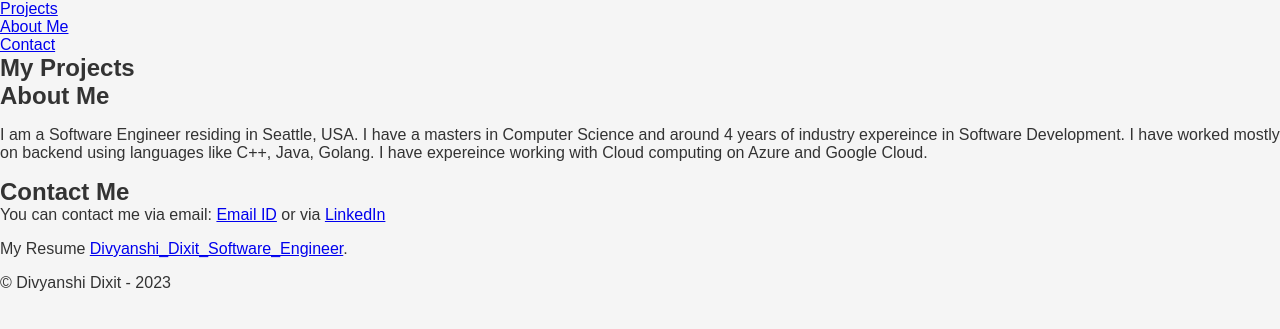
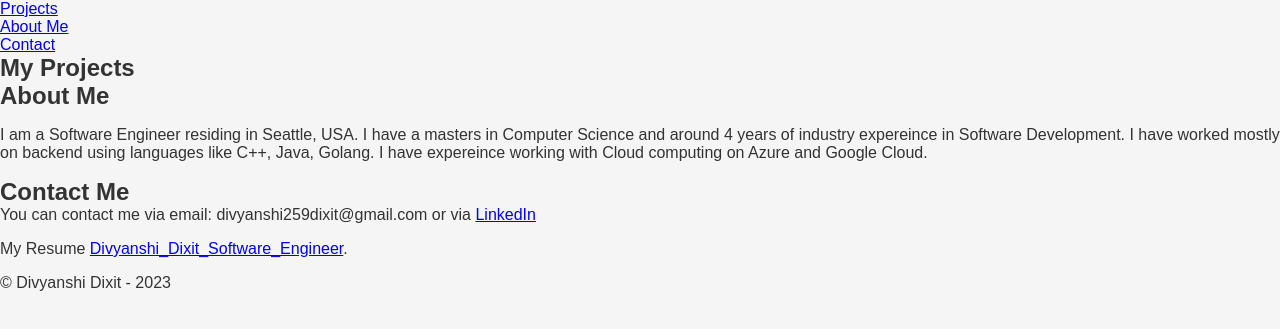
Before and after one commit to divi-259/divi-259.github.io, a plain HTML site: page index.html in a window 1280 px wide. Shown: the part 69-398 px from the top of the page. Drawn offline with Linux system fonts and the light colour scheme.

Commit message:
updating email id in html file

```diff
--- a/index.html
+++ b/index.html
@@ -3,7 +3,7 @@
 <head>
     <meta charset="UTF-8">
     <meta name="viewport" content="width=device-width, initial-scale=1.0">
-    <title>Your Portfolio</title>
+    <title>Divyanshi Dixit Portfolio</title>
     <link rel="stylesheet" href="styles.css">
 </head>
 <body>
@@ -37,7 +37,7 @@
 
     <section id="contact">
         <h2>Contact Me</h2>
-        You can contact me via email: <a href="divyanshi259dixit@gmail.com"> Email ID</a>
+        You can contact me via email: divyanshi259dixit@gmail.com
         or via <a href="https://www.linkedin.com/in/divyanshi-dixit-9ba132a0/"> LinkedIn</a>
         <p>My Resume <a href="/Divyanshi_Dixit_Software_Engineer.pdf">Divyanshi_Dixit_Software_Engineer</a>.</p>
     </section>
```
